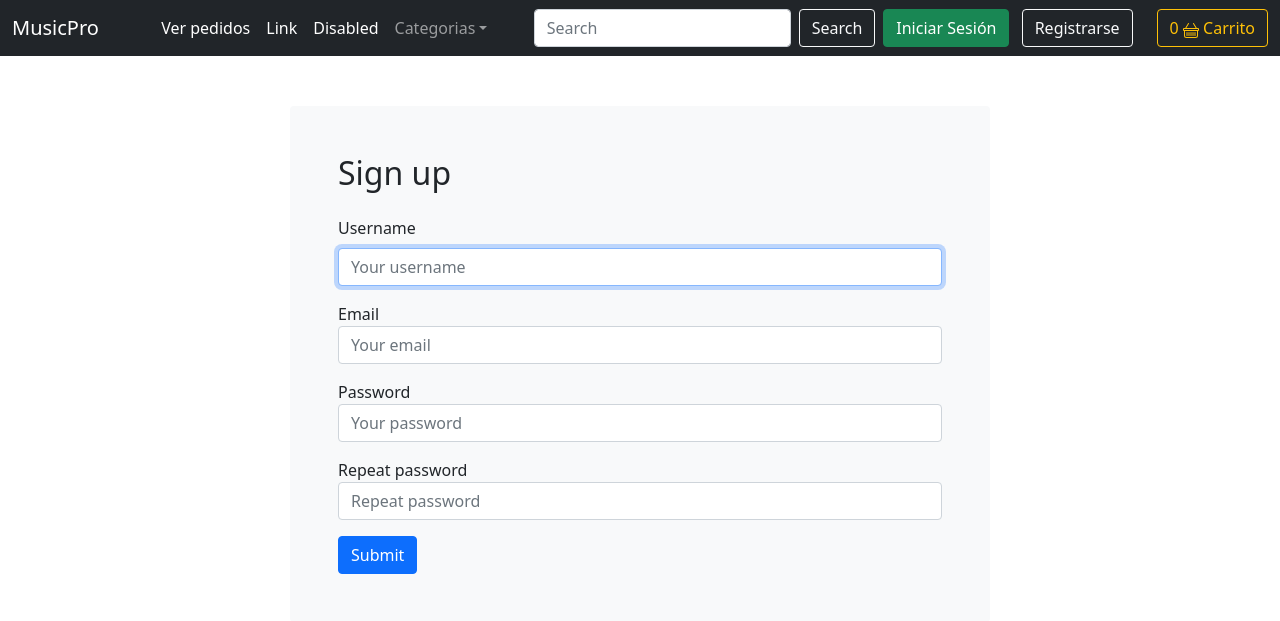
After one commit to hugotoroz/musicpro, a Django app: page /cuenta/signup/ in a window 1280 px wide. The commit adds this page. Shown: the top 621 px of the page. Run offline with Django 4.2, Linux system fonts and the light colour scheme; data that the repository does not hold is empty.

```diff
--- a/musicpro/cuenta/forms.py
+++ b/musicpro/cuenta/forms.py
@@ -12,3 +12,34 @@ class LoginForm(AuthenticationForm):
         'class': 'form-control',
         'type': 'password',
     }))
+
+class SignUpForm(UserCreationForm):
+    class Meta:
+        model = User
+        fields = ('username', 'email','password1','password2')
+
+    username = forms.CharField(widget=forms.TextInput(attrs={
+        'placeholder': "Your username",
+        'class': 'form-control',
+    }))
+
+    email = forms.CharField(widget=forms.TextInput(attrs={
+        'placeholder': "Your email",
+        'class': 'form-control',
+    }))
+    password1 = forms.CharField(widget=forms.TextInput(attrs={
+        'placeholder': "Your password",
+        'class': 'form-control',
+        'type': 'password',
+    }))
+    password2 = forms.CharField(widget=forms.TextInput(attrs={
+        'placeholder': "Repeat password",
+        'class': 'form-control',
+        'type': 'password',
+    }))
+
+    def clean_email(self):
+        email = self.cleaned_data['email']
+        if User.objects.filter(email=email).exists():
+            raise forms.ValidationError("This email has already been registered.")
+        return email
--- a/musicpro/cuenta/urls.py
+++ b/musicpro/cuenta/urls.py
@@ -10,5 +10,6 @@ urlpatterns = [
     path('login/', auth_views.LoginView.as_view(
     template_name='cuenta/login.html',authentication_form=LoginForm), name='login'),
     path('logout/', views.logout_view, name='logout'),
-    path('dashboard/', views.dashboard, name='dashboard')
+    path('dashboard/', views.dashboard, name='dashboard'),
+    path('signup/', views.signup, name='signup'),
 ]
--- a/musicpro/cuenta/views.py
+++ b/musicpro/cuenta/views.py
@@ -2,6 +2,7 @@ from django.shortcuts import redirect, render
 from django.contrib.auth import logout
 from order.views import user_orders
 from django.contrib.auth.decorators import login_required
+from .forms import SignUpForm
 
 def logout_view(request):
     logout(request)
@@ -11,3 +12,19 @@ def logout_view(request):
 def dashboard(request):
     order = user_orders(request)
     return render(request,'cuenta/dashboard.html', {'order': order})
+
+def signup(request):
+    if request.method == 'POST':
+        form = SignUpForm(request.POST)
+
+        if form.is_valid():
+
+            form.save()
+            return redirect('../../cuenta/login')
+
+    else:
+        form = SignUpForm()
+
+    return render(request, 'cuenta/signup.html',{
+        'form': form,
+    })
--- /dev/null
+++ b/musicpro/templates/cuenta/signup.html
@@ -0,0 +1,46 @@
+{% extends '../store/base.html' %}
+
+{% block title %}
+SignUp
+{% endblock %}
+
+{% block content %}
+    <div class="mx-auto bg-light rounded p-5" style="width: 700px; margin-top: 50px;">
+        <h2 class="mb-4">Sign up</h2>
+        <form method="post" action=".">
+            {% csrf_token %}
+
+
+            <div class="mb-3">
+                <label class="d-block mb-2" for="">Username</label>
+                {{ form.username }}
+            </div>
+            <div class="mb-3">
+                <label class="d-block" for="">Email</label>
+                {{ form.email }}
+            </div>
+            <div class="mb-3">
+                <label class="d-block" for="">Password</label>
+                {{ form.password1 }}
+            </div>
+            <div class="mb-3">
+                <label class="d-block" for="">Repeat password</label>
+                {{ form.password2 }}
+            </div>
+
+            {% if form.errors or form.non_field_errors %}
+            <div class="mb-3 p-2 rounded" style="background-color: rgb(172, 211, 244);">
+                {% for field in form %}
+                {{ field.errors }}
+                {% endfor %}
+
+                {{ form.non_field_errors }}
+            </div>
+            {% endif %}
+
+            <button type="submit" class="btn btn-primary">Submit</button>
+        </form>
+
+
+    </div>
+{% endblock %}
--- a/musicpro/templates/store/base.html
+++ b/musicpro/templates/store/base.html
@@ -55,6 +55,7 @@
 
                 {% else %}
                 <a href="{% url 'cuenta:login' %}" class="btn btn-success me-2" role="button">Iniciar Sesión</a>
+                <a href="{% url 'cuenta:signup' %}" class="btn btn-outline-light me-2" role="button">Registrarse</a>
                 {% endif %}
 
                 <span class="me-3" style="color: white">{{ user.username }}</span>
--- a/musicpro/templates/store/home.html
+++ b/musicpro/templates/store/home.html
@@ -7,7 +7,7 @@ Home
 {% block content %}
 <section class="py-5 text-center container">
     <div class="col-lg-6 col-md-8 mx-auto">
-        <h1>Musica y weas</h1>
+        <h1>MusicPro</h1>
         <p>Lorem ipsum dolor, sit amet consectetur adipisicing elit. Natus amet error quaerat aperiam mollitia laudantium doloremque debitis incidunt, totam ipsa molestiae hic animi exercitationem suscipit fugiat molestias earum ipsam praesentium.</p>
     </div>
 </section>
```
Also changed, not shown: 1 other file.
